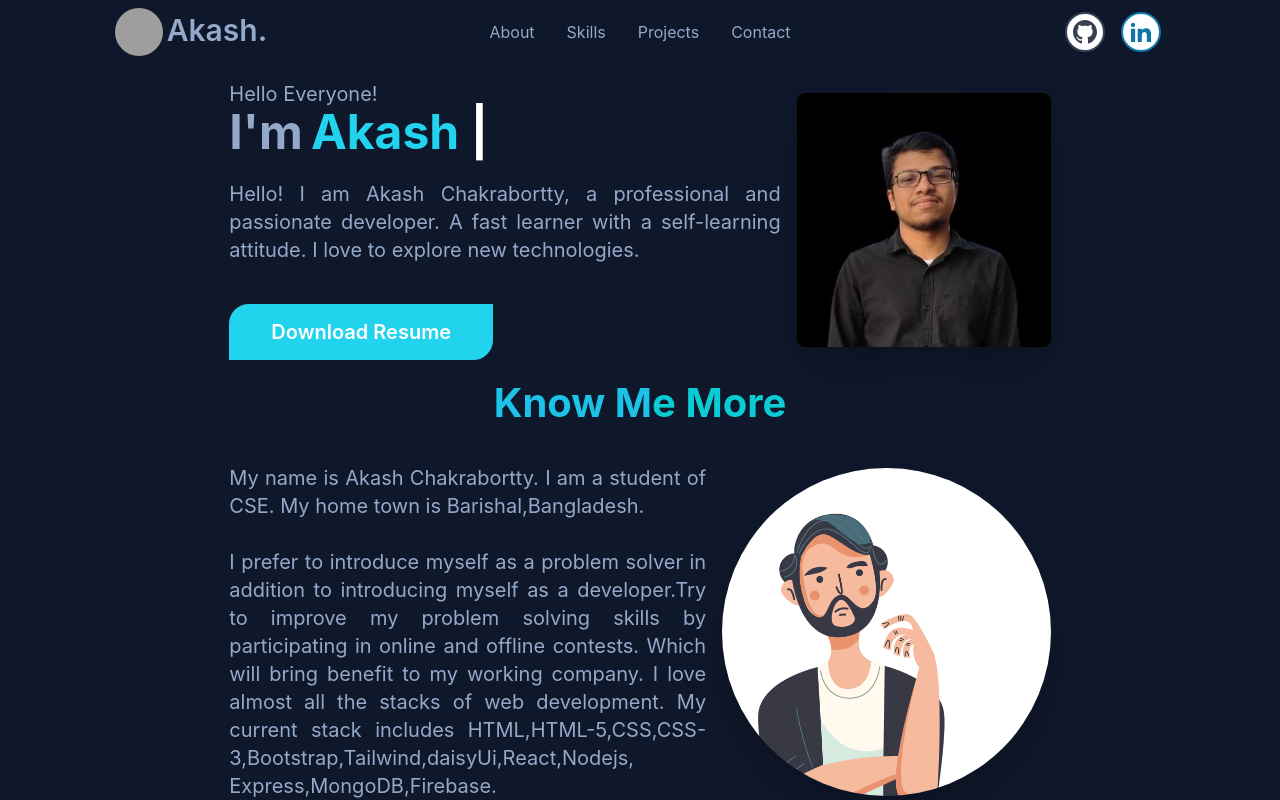
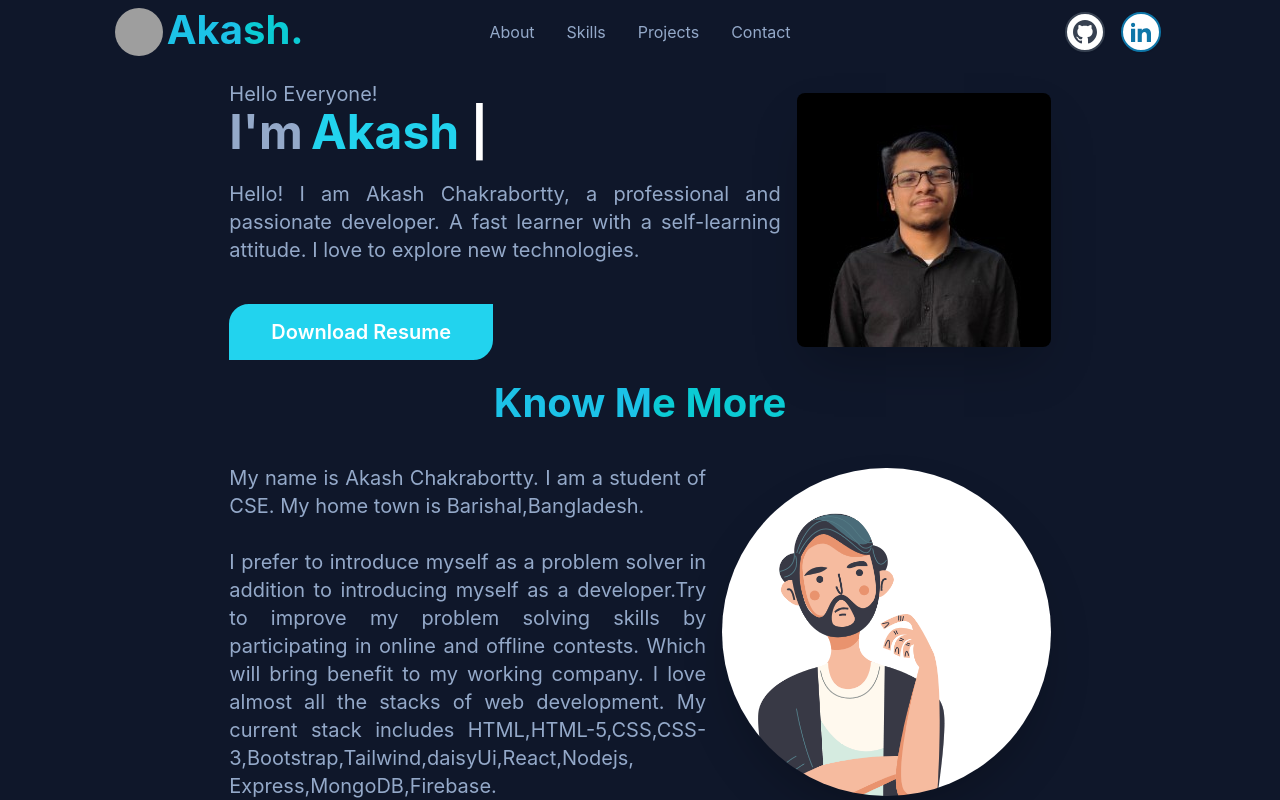
Before and after one commit to AkashChakrabortty/Akash-Chakrabortty-Portfolio, a React (Create React App) app: page / in a window 1280 px wide. Shown: the top 800 px of the page. Built offline with nearby package versions, Linux system fonts and the light colour scheme; grey boxes are pictures that could not be loaded.

Commit message:
nav nam update

```diff
--- a/src/components/Navbar/Navbar.jsx
+++ b/src/components/Navbar/Navbar.jsx
@@ -1,4 +1,5 @@
 import React from "react";
+import HeaderStyle from "../HeaderStyle/HeaderStyle";
 import img from "./Akash_Chakrabortty.jpg";
 
 const Navbar = () => {
@@ -53,7 +54,9 @@ const Navbar = () => {
             <div className="w-12 rounded-full">
               <img src={img} alt="Akash Chakrabortty" />
             </div>
-            <span className="text-3xl mt-1 font-semibold ml-1">Akash.</span>
+            <span className="text-3xl mt-1 font-semibold ml-1">
+              <HeaderStyle headerSpan={'Akash.'} />
+            </span>
           </div>
         </div>
         <div className="navbar-center hidden lg:flex">
@@ -86,8 +89,8 @@ const Navbar = () => {
             <div className="w-12 rounded-full">
               <img src={img} alt="Akash Chakrabortty" />
             </div>
-            <span className="text-3xl mt-1 font-semibold ml-1 primaryColor">
-              Akash.
+            <span className="text-3xl mt-1 font-semibold ml-1">
+            <HeaderStyle headerSpan={'Akash.'} />
             </span>
           </div>
         </div>
```
